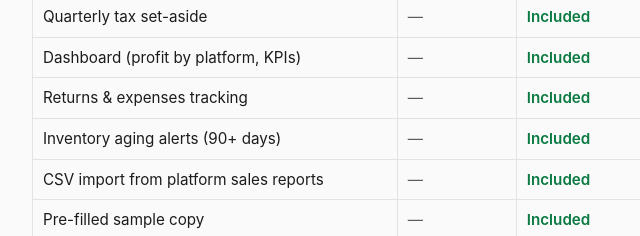
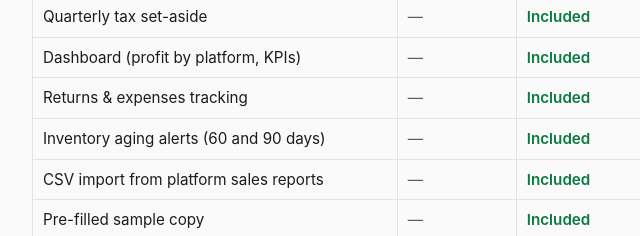
Before and after one commit to shakaga/reseller-profit-toolkit, a plain HTML site: page reseller-profit-spreadsheet/index.html in a window 1280 px wide. Shown: the part 1104-1340 px from the top of the page, 186-826 px from the left. Drawn offline with Linux system fonts and the light colour scheme.

Commit message:
Unify inventory aging wording with product page (60 and 90 days)

```diff
--- a/reseller-profit-spreadsheet/index.html
+++ b/reseller-profit-spreadsheet/index.html
@@ -94,7 +94,7 @@
     <tr><td>Quarterly tax set-aside</td><td class="no">—</td><td class="yes">Included</td></tr>
     <tr><td>Dashboard (profit by platform, KPIs)</td><td class="no">—</td><td class="yes">Included</td></tr>
     <tr><td>Returns &amp; expenses tracking</td><td class="no">—</td><td class="yes">Included</td></tr>
-    <tr><td>Inventory aging alerts (90+ days)</td><td class="no">—</td><td class="yes">Included</td></tr>
+    <tr><td>Inventory aging alerts (60 and 90 days)</td><td class="no">—</td><td class="yes">Included</td></tr>
     <tr><td>CSV import from platform sales reports</td><td class="no">—</td><td class="yes">Included</td></tr>
     <tr><td>Pre-filled sample copy</td><td class="no">—</td><td class="yes">Included</td></tr>
     <tr><td>Fee updates when platforms change rates</td><td class="no">—</td><td class="yes">12 months included</td></tr>
```
